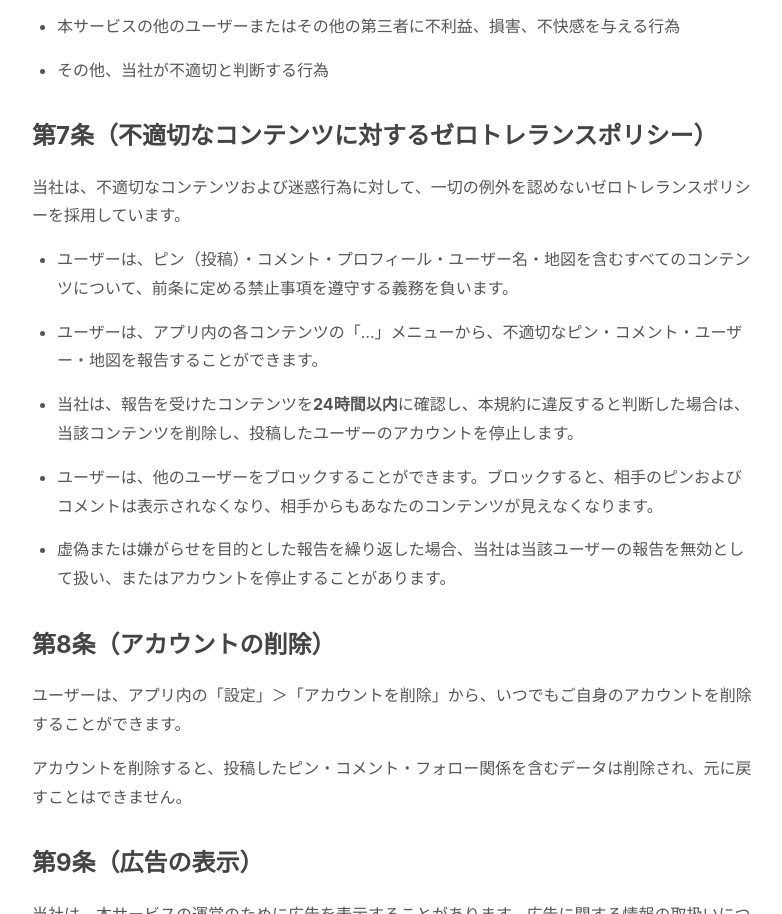
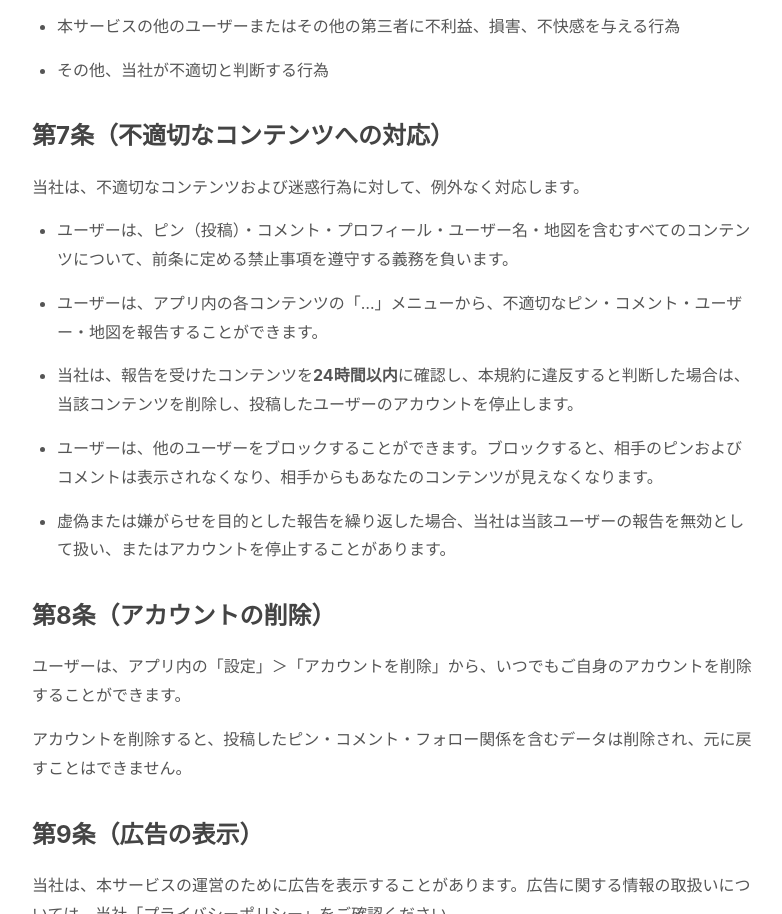
Before and after one commit to appuppu/tabemap-support, a plain HTML site: page terms.html in a window 1280 px wide. Shown: the part 3151-4065 px from the top of the page, without its empty margins (248-1030 px from the left). Drawn offline with Linux system fonts and the light colour scheme.

Commit message:
規約の文言を平易に（「ゼロトレランスポリシー」という言い回しをやめる）
ユーザー指摘。中身（報告の導線・24時間以内の対応・ブロック）は変えていない。

```diff
--- a/terms.html
+++ b/terms.html
@@ -140,8 +140,8 @@
             <li>その他、当社が不適切と判断する行為</li>
         </ul>
 
-        <h2>第7条（不適切なコンテンツに対するゼロトレランスポリシー）</h2>
-        <p>当社は、不適切なコンテンツおよび迷惑行為に対して、一切の例外を認めないゼロトレランスポリシーを採用しています。</p>
+        <h2>第7条（不適切なコンテンツへの対応）</h2>
+        <p>当社は、不適切なコンテンツおよび迷惑行為に対して、例外なく対応します。</p>
         <ul>
             <li>ユーザーは、ピン（投稿）・コメント・プロフィール・ユーザー名・地図を含むすべてのコンテンツについて、前条に定める禁止事項を遵守する義務を負います。</li>
             <li>ユーザーは、アプリ内の各コンテンツの「…」メニューから、不適切なピン・コメント・ユーザー・地図を報告することができます。</li>
```
